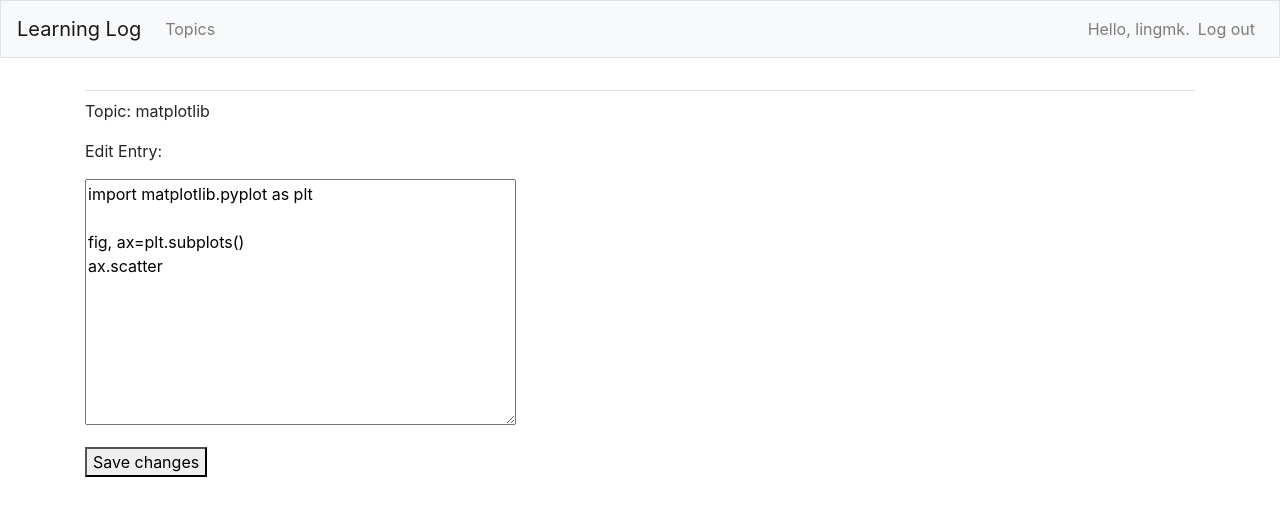
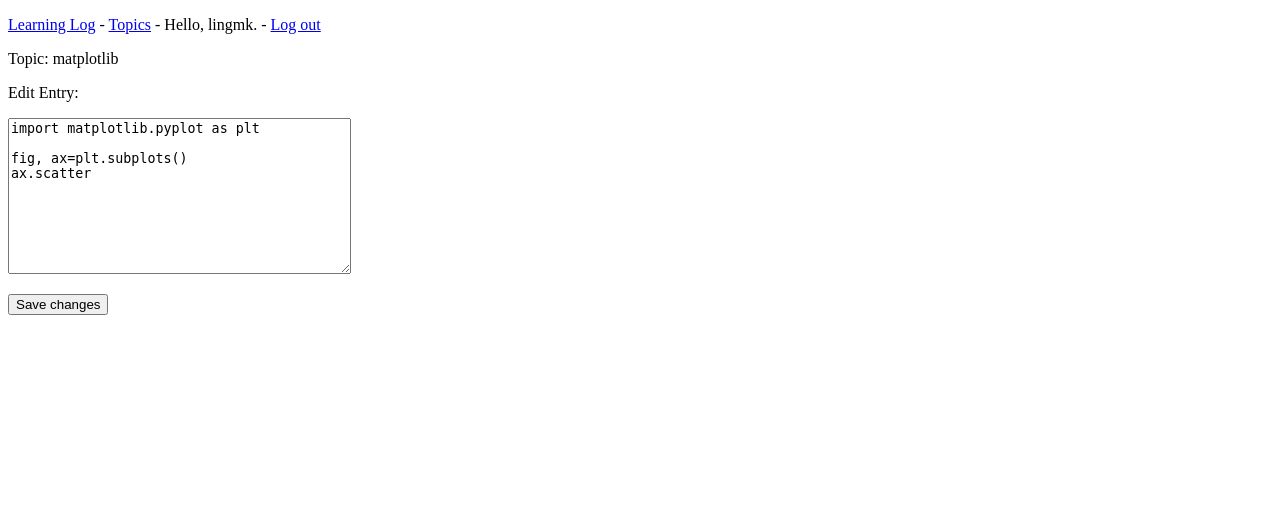
Before and after one commit to Ascetics/learning_logs, a Django app: page /edit_entry/1/ in a window 1280 px wide. Shown: the top 516 px of the page. Run offline with Django 3.2, Linux system fonts and the light colour scheme; a user stored in the database is signed in; data comes from the database, SQL or seed files in the repository; some libraries are stand-ins or nearby versions.

Commit message:
Revert "在learning_logs/base.html添加bootstrap4，注意使用国内的bootstrap4源，见代码11-23行。"
This reverts commit f45d40f589d7440901e345fbcb93a12270c1cdec.

```diff
--- a/learning_logs/templates/learning_logs/base.html
+++ b/learning_logs/templates/learning_logs/base.html
@@ -1,75 +1,24 @@
-{% load bootstrap4 %}
-
-<!doctype html>
-<html lang="en">
+<!DOCTYPE html>
+<html>
 
 <head>
-  <meta charset="utf-8">
-  <meta name="viewport" content="width=device-width, initial-scale=1,
-    shrink-to-fit=no">
-
-  <title>Learning Log</title>
-
-  <!-- 新 Bootstrap4 核心 CSS 文件 -->
-  <link rel="stylesheet" href="https://cdn.staticfile.org/twitter-bootstrap/4.3.1/css/bootstrap.min.css">
-
-  <!-- jQuery文件。务必在bootstrap.min.js 之前引入 -->
-  <script src="https://cdn.staticfile.org/jquery/3.2.1/jquery.min.js"></script>
-
-  <!-- bootstrap.bundle.min.js 用于弹窗、提示、下拉菜单，包含了 popper.min.js -->
-  <script src="https://cdn.staticfile.org/popper.js/1.15.0/umd/popper.min.js"></script>
-
-  <!-- 最新的 Bootstrap4 核心 JavaScript 文件 -->
-  <script src="https://cdn.staticfile.org/twitter-bootstrap/4.3.1/js/bootstrap.min.js"></script>
-
+<meta charset="UTF-8">
+<title>Learning Log</title>
 </head>
 
 <body>
-
-  <nav class="navbar navbar-expand-md navbar-light bg-light mb-4 border">
-
-    <a class="navbar-brand" href="{% url 'learning_logs:index'%}">
-        Learning Log</a>
-
-    <button class="navbar-toggler" type="button" data-toggle="collapse"
-        data-target="#navbarCollapse" aria-controls="navbarCollapse"
-        aria-expanded="false" aria-label="Toggle navigation">
-      <span class="navbar-toggler-icon"></span></button>
-    <div class="collapse navbar-collapse" id="navbarCollapse">
-      <ul class="navbar-nav mr-auto">
-        <li class="nav-item">
-          <a class="nav-link" href="{% url 'learning_logs:topics'%}">
-              Topics</a></li>
-      </ul>
-      <ul class="navbar-nav ml-auto">
-        {% if user.is_authenticated %}
-          <li class="nav-item">
-            <span class="navbar-text"}">Hello, {{ user.username }}.</span>
-          </li>
-          <li class="nav-item">
-            <a class="nav-link" href="{% url 'users:logout' %}">Log out</a>
-          </li>
-        {% else %}
-          <li class="nav-item">
-            <a class="nav-link" href="{% url 'users:register' %}">Register</a>
-          </li>
-          <li class="nav-item">
-            <a class="nav-link" href="{% url 'users:login' %}">Log in</a></li>
-        {% endif %}
-      </ul>
-    </div>
-
-  </nav>
-
-  <main role="main" class="container">
-    <div class="pb-2 mb-2 border-bottom">
-      {% block page_header %}{% endblock page_header %}
-    </div>
-    <div>
-      {% block content %}{% endblock content %}
-    </div>
-  </main>
-
+<p>
+	<a href="{% url 'learning_logs:index' %}">Learning Log</a> -
+	<a href="{% url 'learning_logs:topics' %}">Topics</a> -
+	{% if user.is_authenticated %}
+		Hello, {{ user.username }}. -
+		<a href="{% url 'users:logout' %}">Log out</a>
+	{% else %}
+		<a href="{% url 'users:register' %}">Register</a> -
+		<a href="{% url 'users:login' %}">Log in</a>
+	{% endif %}
+</p>
+{% block content %}{% endblock content %}
 </body>
 
 </html>
```
